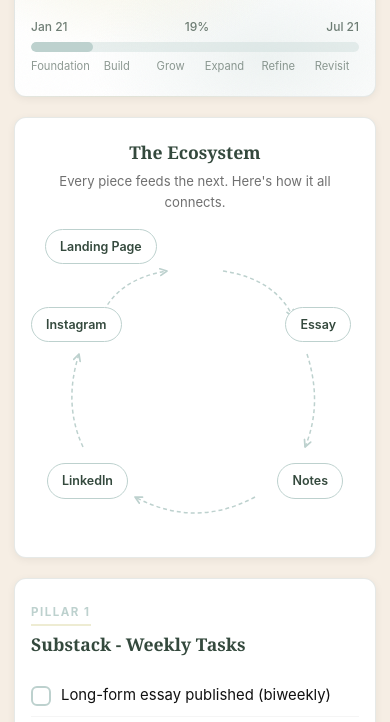
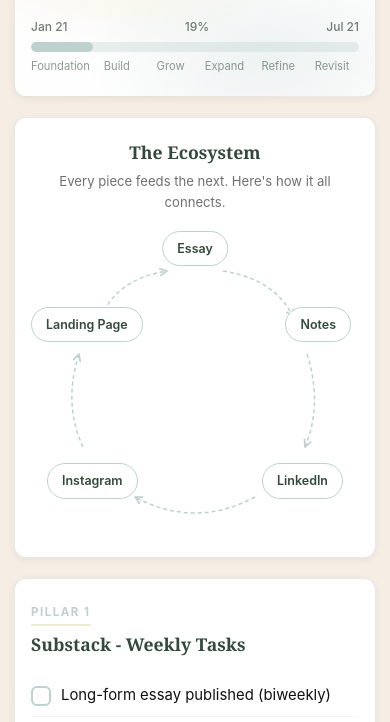
Before and after one commit to carly-builds/alittlewoo, a website: page index.html in a window 390 px wide. Shown: the part 113-835 px from the top of the page. Drawn offline with Linux system fonts and the light colour scheme.

Commit message:
Fix ecosystem node positioning (nth-of-type instead of nth-child)
SVG element was throwing off nth-child selectors, causing all
nodes to shift one position clockwise.

Co-Authored-By: Claude Opus 4.6 <noreply@anthropic.com>

```diff
--- a/index.html
+++ b/index.html
@@ -757,8 +757,8 @@ h3 {
   .btn-primary, .btn-secondary { max-width: 100%; }
   .ecosystem-circle { width: 260px; height: 260px; }
   .eco-node { padding: 5px 10px; font-size: 0.7rem; }
-  .eco-node:nth-child(2) { right: -2px; }
-  .eco-node:nth-child(5) { left: -8px; }
+  .eco-node:nth-of-type(2) { right: -2px; }
+  .eco-node:nth-of-type(5) { left: -8px; }
   .card-row { grid-template-columns: 1fr; gap: 0; }
   .card-row > .card { margin-bottom: 20px; }
 }
@@ -899,11 +899,11 @@ h3 {
   z-index: 2;
 }
 /* 5 nodes clockwise from top: Essay, Notes, LinkedIn, Instagram, Landing Page */
-.eco-node:nth-child(1) { top: 2px; left: 50%; transform: translateX(-50%); }
-.eco-node:nth-child(2) { top: 26%; right: -6px; }
-.eco-node:nth-child(3) { bottom: 10%; right: 2px; }
-.eco-node:nth-child(4) { bottom: 10%; left: 2px; }
-.eco-node:nth-child(5) { top: 26%; left: -14px; }
+.eco-node:nth-of-type(1) { top: 2px; left: 50%; transform: translateX(-50%); }
+.eco-node:nth-of-type(2) { top: 26%; right: -6px; }
+.eco-node:nth-of-type(3) { bottom: 10%; right: 2px; }
+.eco-node:nth-of-type(4) { bottom: 10%; left: 2px; }
+.eco-node:nth-of-type(5) { top: 26%; left: -14px; }
 
 /* ============ SIDE-BY-SIDE CARDS ============ */
 .card-row {
```
